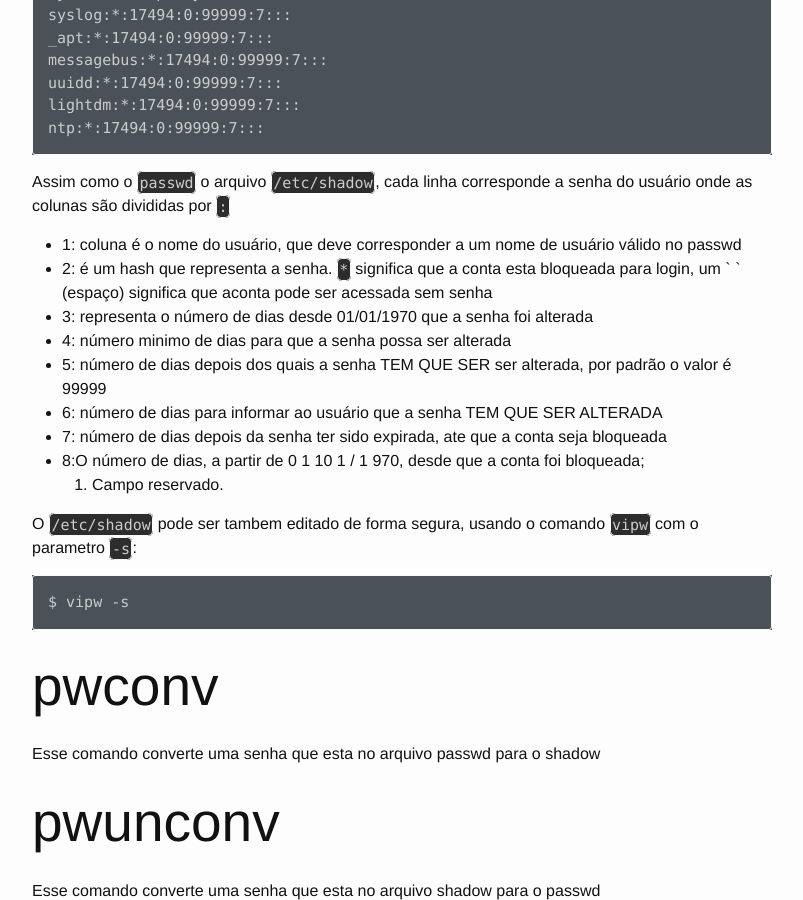
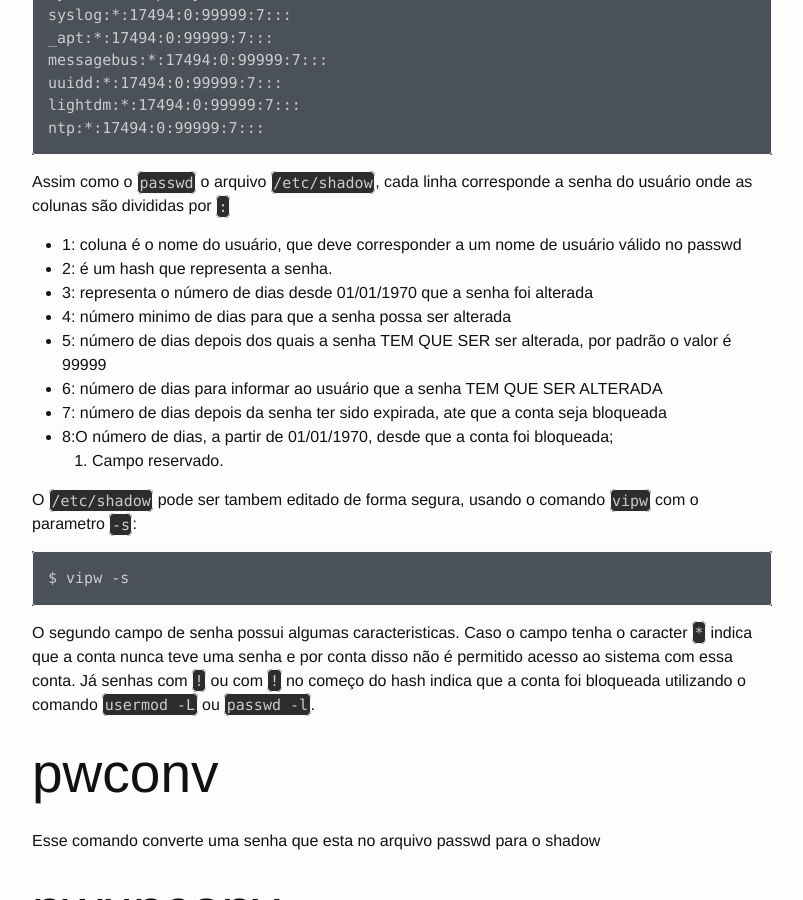
Before and after one commit to alphabraga/lpic1, a Jekyll site: the page built from topicos/107/107-1-gerencie-usuarios-e-grupos-e-arquivos-de-sistema-relacionados.md, in a window 1280 px wide and 900 px high, scrolled down 2799 px. Shown: the whole window, without its empty margins (238-1041 px from the left). Built offline with Jekyll 4.4.1, drawn with Linux system fonts in a browser that asks for light colours.

Commit message:
melhorias..

```diff
--- a/topicos/107/107-1-gerencie-usuarios-e-grupos-e-arquivos-de-sistema-relacionados.md
+++ b/topicos/107/107-1-gerencie-usuarios-e-grupos-e-arquivos-de-sistema-relacionados.md
@@ -119,19 +119,20 @@ O arquivo `/etc/shadow` contém as senhas dos usuários do sistema. Antes elas f
 Assim como o `passwd` o arquivo `/etc/shadow`, cada linha corresponde a senha do usuário onde as colunas são divididas por `:`
 
 * 1: coluna é o nome do usuário, que deve corresponder a um nome de usuário válido no passwd
-* 2: é um hash que representa a senha. `*` significa que a conta esta bloqueada para login, um ` ` (espaço) significa que  aconta pode ser acessada sem senha
+* 2: é um hash que representa a senha.
 * 3: representa o número de dias desde 01/01/1970 que a senha foi alterada
 * 4: número minimo de dias para que a senha possa ser alterada
 * 5: número de dias depois dos quais a senha TEM QUE SER ser alterada, por padrão o valor é 99999
 * 6: número de dias para informar ao usuário que a senha TEM QUE SER ALTERADA
 * 7: número de dias depois da senha ter sido expirada, ate que a conta seja bloqueada
-* 8:O número de dias, a partir de 0 1 10 1 / 1 970, desde que a conta foi bloqueada;
+* 8:O número de dias, a partir de 01/01/1970, desde que a conta foi bloqueada;
 9. Campo reservado.
 
 O `/etc/shadow` pode ser tambem editado de forma segura, usando o comando `vipw` com o parametro `-s`:
 
 	$ vipw -s
 
+O segundo campo de senha possui algumas caracteristicas. Caso o campo tenha o caracter `*` indica que a conta nunca teve uma senha e por conta disso não é permitido acesso ao sistema com essa conta. Já senhas com `!` ou com `!` no começo do hash indica que a conta foi bloqueada utilizando o comando `usermod -L` ou `passwd -l`.
 
 ## pwconv
 
```
Also changed, not shown: topicos/110/110-1-realize-tarefas-de-administracao-de-seguranca.md (+2 -2 lines).
